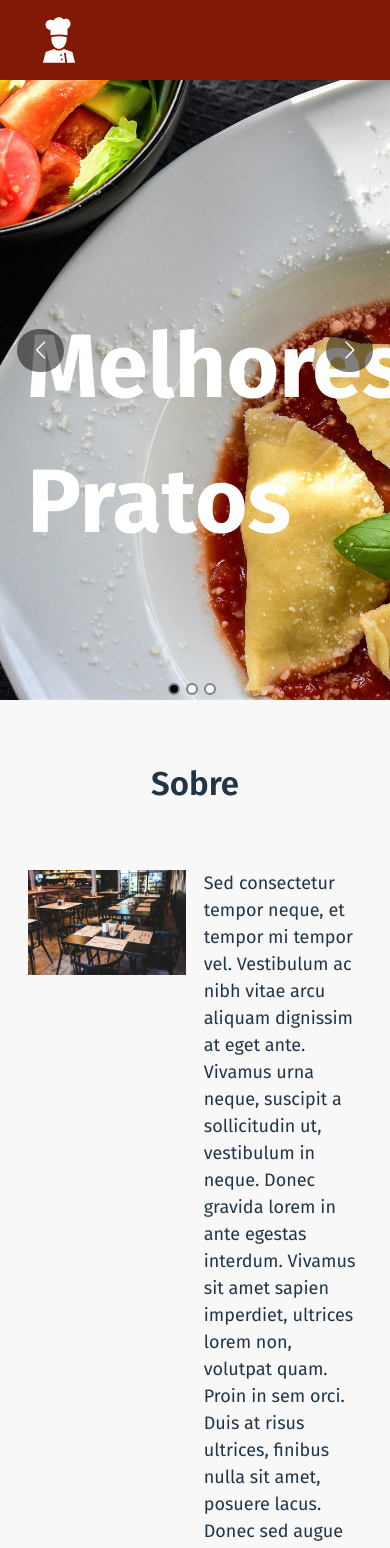
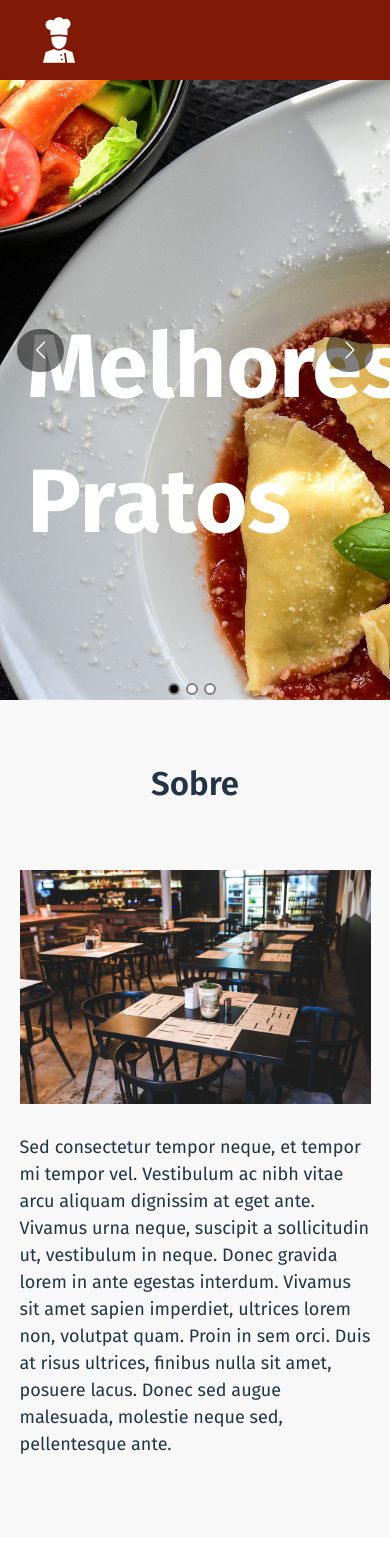
Before and after one commit to edpadua/Restaurante, a React (Vite) app in the folder restaurante/: page / in a window 390 px wide. Shown: the top 1548 px of the page. Built offline with nearby package versions, Linux system fonts and the light colour scheme.

Commit message:
Correções de responsividade
Correções de responsividade

```diff
--- a/restaurante/src/Componentes/Sobre/Sobre.module.css
+++ b/restaurante/src/Componentes/Sobre/Sobre.module.css
@@ -1,24 +1,40 @@
 .sobre{
     display: flex;
+    flex-wrap: wrap;
     padding-bottom: 80px;
 }
 
 .sobre_imagem{
     display: flex;
-    width: 45%;
+    width: 48%;
     flex-direction: column;
     justify-content: space-between;
-    margin-left: 2.5%;
-    margin-right: 2.5%;
+    margin-right: 2%;
 }
 
 .sobre_texto{
     display: flex;
-    width: 50%;
+    width: 48%;
     flex-direction: column;
     justify-content: space-between;
-    margin-left: 2.5%;
-    margin-right: 2.5%;
+    margin-left: 2%;
     text-align: left;
     font-size: 18px;
 }
+
+@media (max-width: 767px) {
+    .sobre_texto{
+        width: 100%;
+        margin-left: 0;
+        margin-right: 0;
+    }
+}
+
+@media (max-width: 767px) {
+    .sobre_imagem{
+        width: 100%;
+        margin-left: 0;
+        margin-right: 0;
+        padding-bottom: 30px;
+    }
+}
```
